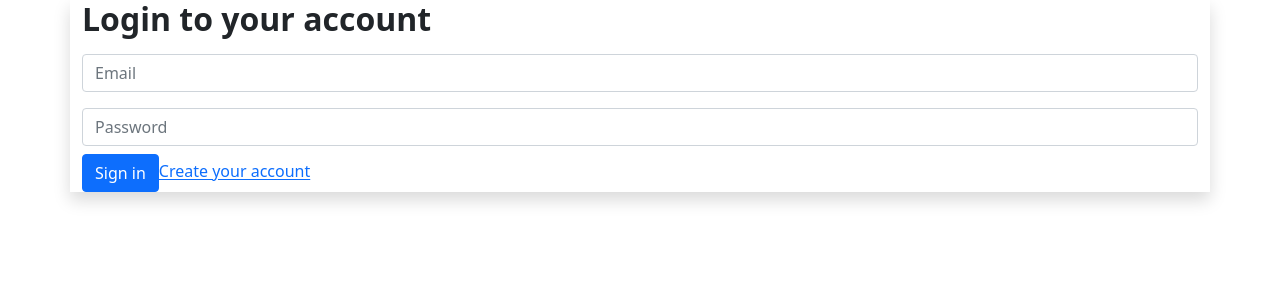
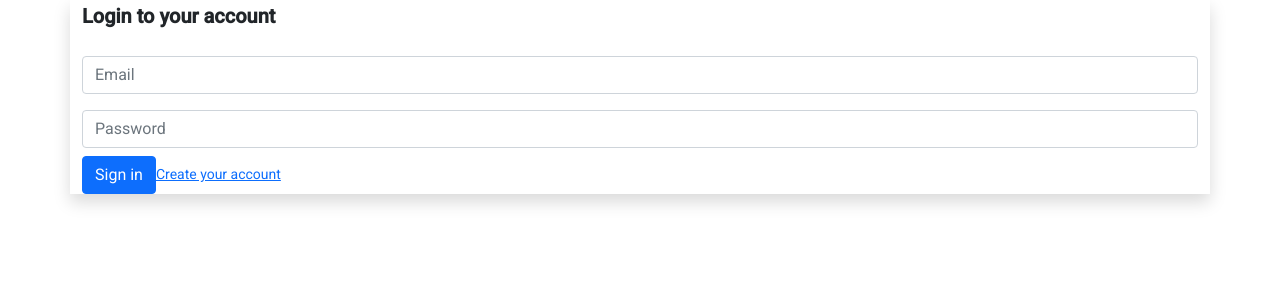
Before and after one commit to AutomeEdwin/myConcreteCasting, an Angular app in the folder frontend/: page /login in a window 1280 px wide. Shown: the top 300 px of the page. Built offline with nearby package versions, Linux system fonts and the light colour scheme.

Commit message:
added angular material

```diff
--- a/frontend/package.json
+++ b/frontend/package.json
@@ -11,10 +11,12 @@
   "private": true,
   "dependencies": {
     "@angular/animations": "~12.0.0",
+    "@angular/cdk": "~12.0.4-sha-90f33167b",
     "@angular/common": "~12.0.0",
     "@angular/compiler": "~12.0.0",
     "@angular/core": "~12.0.0",
     "@angular/forms": "~12.0.0",
+    "@angular/material": "~12.0.4-sha-90f33167b",
     "@angular/platform-browser": "~12.0.0",
     "@angular/platform-browser-dynamic": "~12.0.0",
     "@angular/router": "~12.0.0",
--- a/frontend/src/app/app.module.ts
+++ b/frontend/src/app/app.module.ts
@@ -5,12 +5,16 @@
 import { FormsModule, ReactiveFormsModule } from '@angular/forms';
 import { HttpClientModule } from '@angular/common/http';
 
+import {MatButtonModule} from '@angular/material/button';
+
+
 // Components import
 import { AppComponent } from './app.component';
 import { RegisterComponent } from './register/register.component';
 import { LoginComponent } from './login/login.component';
 import { JobsiteDashboardComponent } from './jobsite-dashboard/jobsite-dashboard.component';
 import { LogoutComponent } from './logout/logout.component';
+import { BrowserAnimationsModule } from '@angular/platform-browser/animations';
 
 @NgModule({
   imports: [
@@ -20,6 +24,8 @@
     HttpClientModule,
     FormsModule,
     ReactiveFormsModule,
+    MatButtonModule,
+    BrowserAnimationsModule
   ],
   declarations: [AppComponent, RegisterComponent, LoginComponent, JobsiteDashboardComponent, LogoutComponent],
   providers: [],
--- a/frontend/src/app/logout/logout.component.html
+++ b/frontend/src/app/logout/logout.component.html
@@ -1 +1 @@
-<button (click)="logout()">Logout</button>
+<button mat-raised-button color="warn" (click)="logout()">Logout</button>
--- a/frontend/src/index.html
+++ b/frontend/src/index.html
@@ -6,8 +6,11 @@
   <base href="/">
   <meta name="viewport" content="width=device-width, initial-scale=1">
   <link rel="icon" type="image/x-icon" href="favicon.ico">
+  <link rel="preconnect" href="https://fonts.gstatic.com">
+  <link href="https://fonts.googleapis.com/css2?family=Roboto:wght@300;400;500&display=swap" rel="stylesheet">
+  <link href="https://fonts.googleapis.com/icon?family=Material+Icons" rel="stylesheet">
 </head>
-<body>
+<body class="mat-typography">
   <app-root></app-root>
 </body>
 </html>
--- a/frontend/src/styles.scss
+++ b/frontend/src/styles.scss
@@ -1 +1,39 @@
+
+// Custom Theming for Angular Material
+// For more information: https://material.angular.io/guide/theming
+@use '~@angular/material' as mat;
+// Plus imports for other components in your app.
+
+// Include the common styles for Angular Material. We include this here so that you only
+// have to load a single css file for Angular Material in your app.
+// Be sure that you only ever include this mixin once!
+@include mat.core();
+
+// Define the palettes for your theme using the Material Design palettes available in palette.scss
+// (imported above). For each palette, you can optionally specify a default, lighter, and darker
+// hue. Available color palettes: https://material.io/design/color/
+$frontend-primary: mat.define-palette(mat.$indigo-palette);
+$frontend-accent: mat.define-palette(mat.$pink-palette, A200, A100, A400);
+
+// The warn palette is optional (defaults to red).
+$frontend-warn: mat.define-palette(mat.$red-palette);
+
+// Create the theme object. A theme consists of configurations for individual
+// theming systems such as "color" or "typography".
+$frontend-theme: mat.define-light-theme((
+  color: (
+    primary: $frontend-primary,
+    accent: $frontend-accent,
+    warn: $frontend-warn,
+  )
+));
+
+// Include theme styles for core and each component used in your app.
+// Alternatively, you can import and @include the theme mixins for each component
+// that you are using.
+@include mat.all-component-themes($frontend-theme);
+
 /* You can add global styles to this file, and also import other style files */
+
+html, body { height: 100%; }
+body { margin: 0; font-family: Roboto, "Helvetica Neue", sans-serif; }
```
Also changed, not shown: 2 other files (tests, documents, lock files or other folders).
